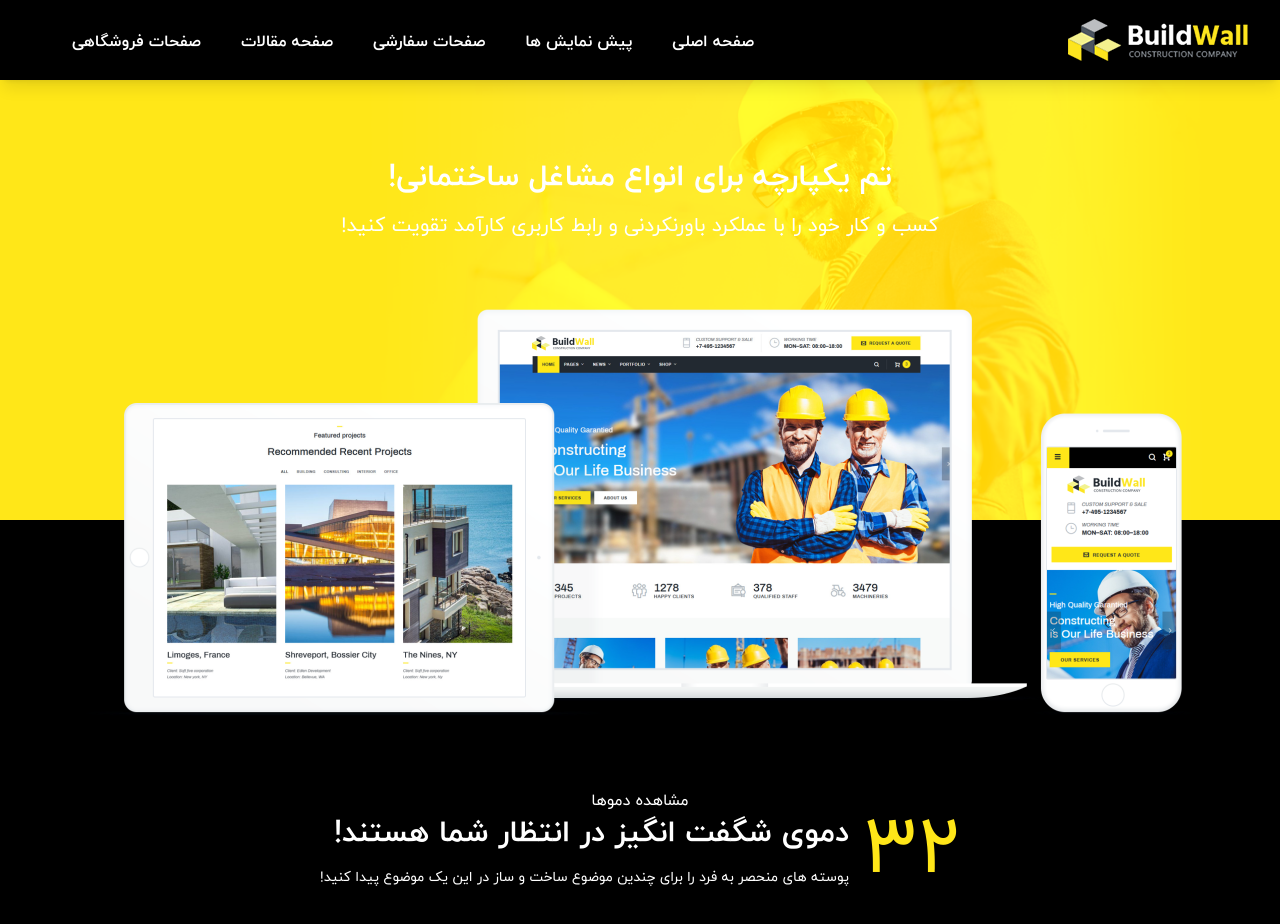
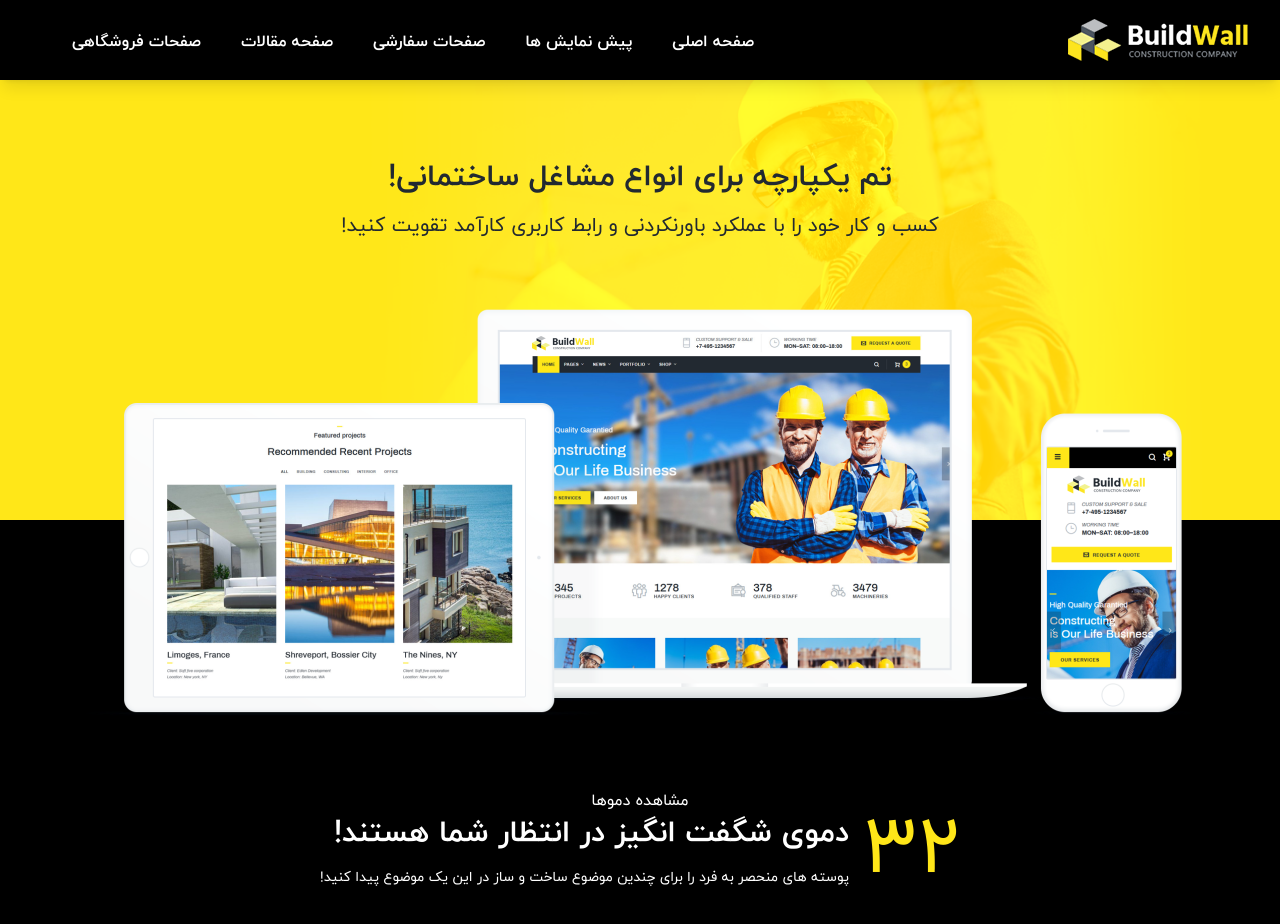
Before and after one commit to mahyarErshad/buildwall, a React (Vite) app: page / in a window 1280 px wide. Shown: the top 924 px of the page. Built offline with nearby package versions, Linux system fonts and the light colour scheme.

Commit message:
Texts are custom black

```diff
--- a/src/Components/Body/HeroSection/HeroSection.jsx
+++ b/src/Components/Body/HeroSection/HeroSection.jsx
@@ -7,8 +7,8 @@ function HeroSection() {
   return (
     <section className={`${styles.wrapper} w-full h-full`}>
       <article className="mx-auto pt-20 flex-center flex-col gap-4">
-        <h1 className="font-bold text-3xl">تم یکپارچه برای انواع مشاغل ساختمانی!</h1>
-        <p className="text-xl">کسب و کار خود را با عملکرد باورنکردنی و رابط کاربری کارآمد تقویت کنید!</p>
+        <h1 className="font-bold text-customBlack text-3xl">تم یکپارچه برای انواع مشاغل ساختمانی!</h1>
+        <p className="text-xl text-customBlack">کسب و کار خود را با عملکرد باورنکردنی و رابط کاربری کارآمد تقویت کنید!</p>
         <img className="w-full max-w-[73.125rem] mt-8" src={headerImage} alt="Hero Image" />
       </article>
       <NeonButton href="https://dana-team.com/products/buildwall/" target="_blank" className="max-sm:mt-28 max-md:mt-24 md:mt-8" text="مشاهده دموها" />
```
